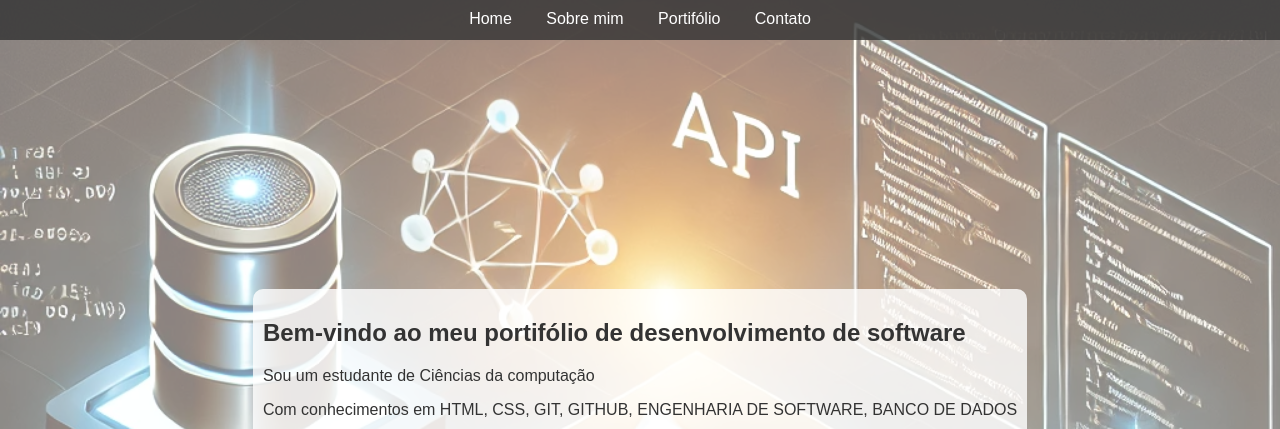
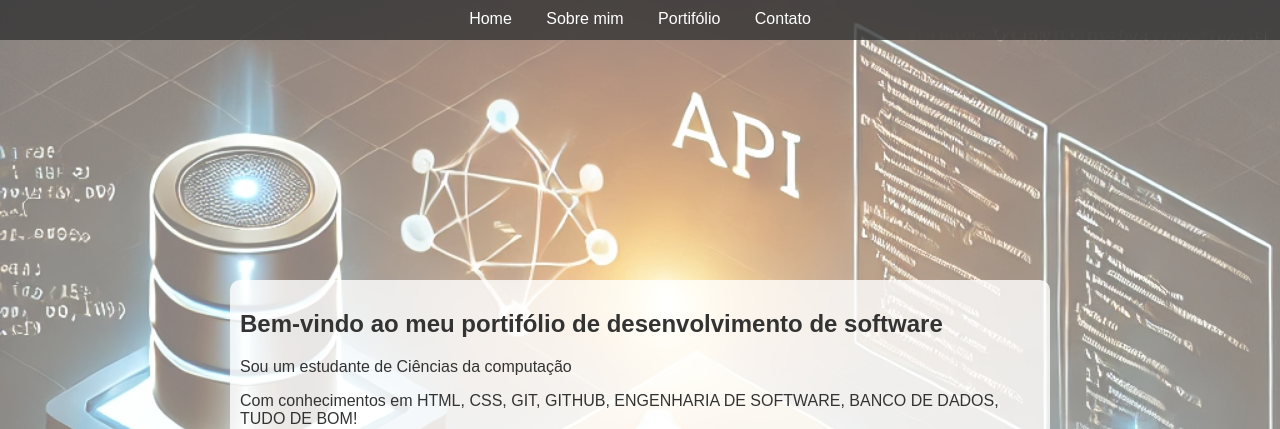
Before and after one commit to Kai0Felix/Kai0Felix.github.io, a plain HTML site: page index.html in a window 1280 px wide. Shown: the top 429 px of the page. Drawn offline with Linux system fonts and the light colour scheme.

Commit message:
criacao da pagina index

```diff
--- a/index.html
+++ b/index.html
@@ -23,7 +23,7 @@
         <section id="home">
             <h1>Bem-vindo ao meu portifólio de desenvolvimento de software</h1>
             <p>Sou um estudante de Ciências da computação</p>
-            <p>Com conhecimentos em HTML, CSS, GIT, GITHUB, ENGENHARIA DE SOFTWARE, BANCO DE DADOS</p>
+            <p>Com conhecimentos em HTML, CSS, GIT, GITHUB, ENGENHARIA DE SOFTWARE, BANCO DE DADOS, TUDO DE BOM!</p>
             <img src="./Imagem/LOGO - github_PNG83.png">
         </section>
     </main>
```
